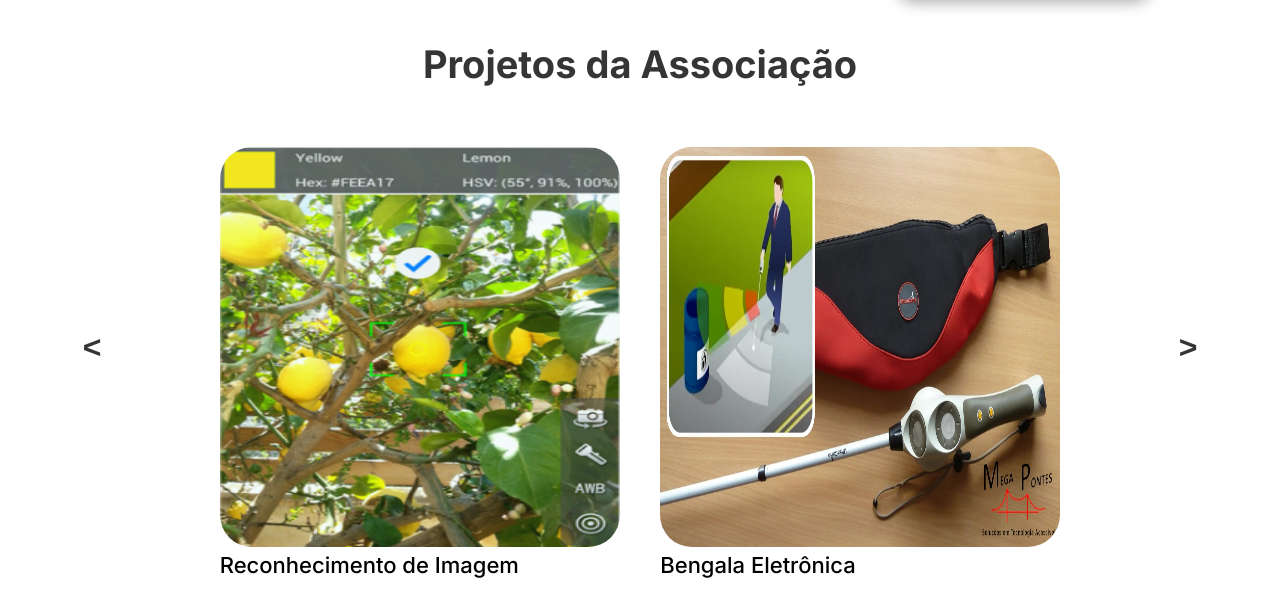
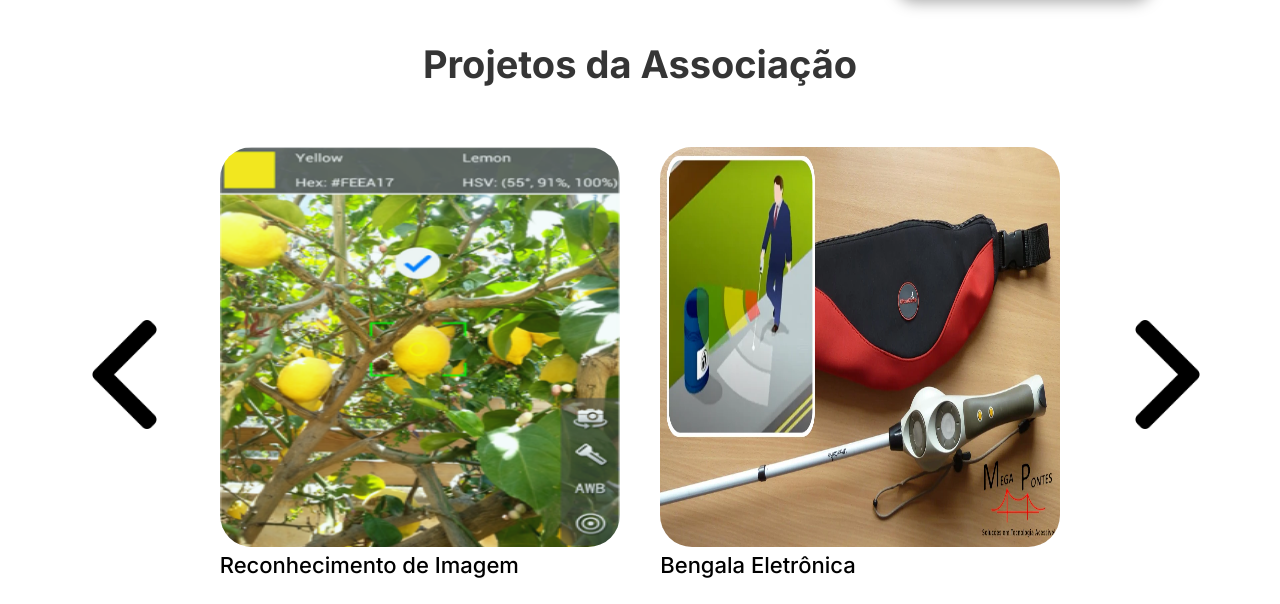
Before and after one commit to AmandaZimmermann/LandingPageADVB, a plain HTML site: page index.html in a window 1280 px wide. Shown: the part 1275-1879 px from the top of the page. Drawn offline with Linux system fonts and the light colour scheme.

Commit message:
Adicionando setas novas para o carrosel

```diff
--- a/index.html
+++ b/index.html
@@ -101,8 +101,8 @@
                     </div>
                 </li>
             </ul>
-            <button class="botao_esquerda" data-change-slide-button="esquerda">&lt;</button>
-            <button class="botao_direita" data-change-slide-button="direita">&gt;</button>
+            <button class="botao_esquerda" data-change-slide-button="esquerda"><img src="/assets/imagens/seta-esquerda.png" alt="Seta para esquerda"></button>
+            <button class="botao_direita" data-change-slide-button="direita"><img src="assets/imagens/seta-direita.png" alt="Seta para direita"></button>
         </section>
     </section>
     <footer class="rodape">
--- a/styles/index.css
+++ b/styles/index.css
@@ -223,7 +223,7 @@ body {
 
 .slides {
     height: 100%;
-    width: 80%
+    width: 80%;
 }
 
 .slide {
@@ -279,10 +279,17 @@ body {
 
 .botao_esquerda {
     left: 0;
+    width: 3.4em;
 }
 
 .botao_direita {
     right: 0;
+    width: 3.4em;
+}
+
+.botao_esquerda img, .botao_direita img {
+    width: 3.4em;
+
 }
 
 .rodape {
```
Also changed, not shown: assets/imagens/seta-direita.png (added), assets/imagens/seta-esquerda.png (added), 2 other files.
